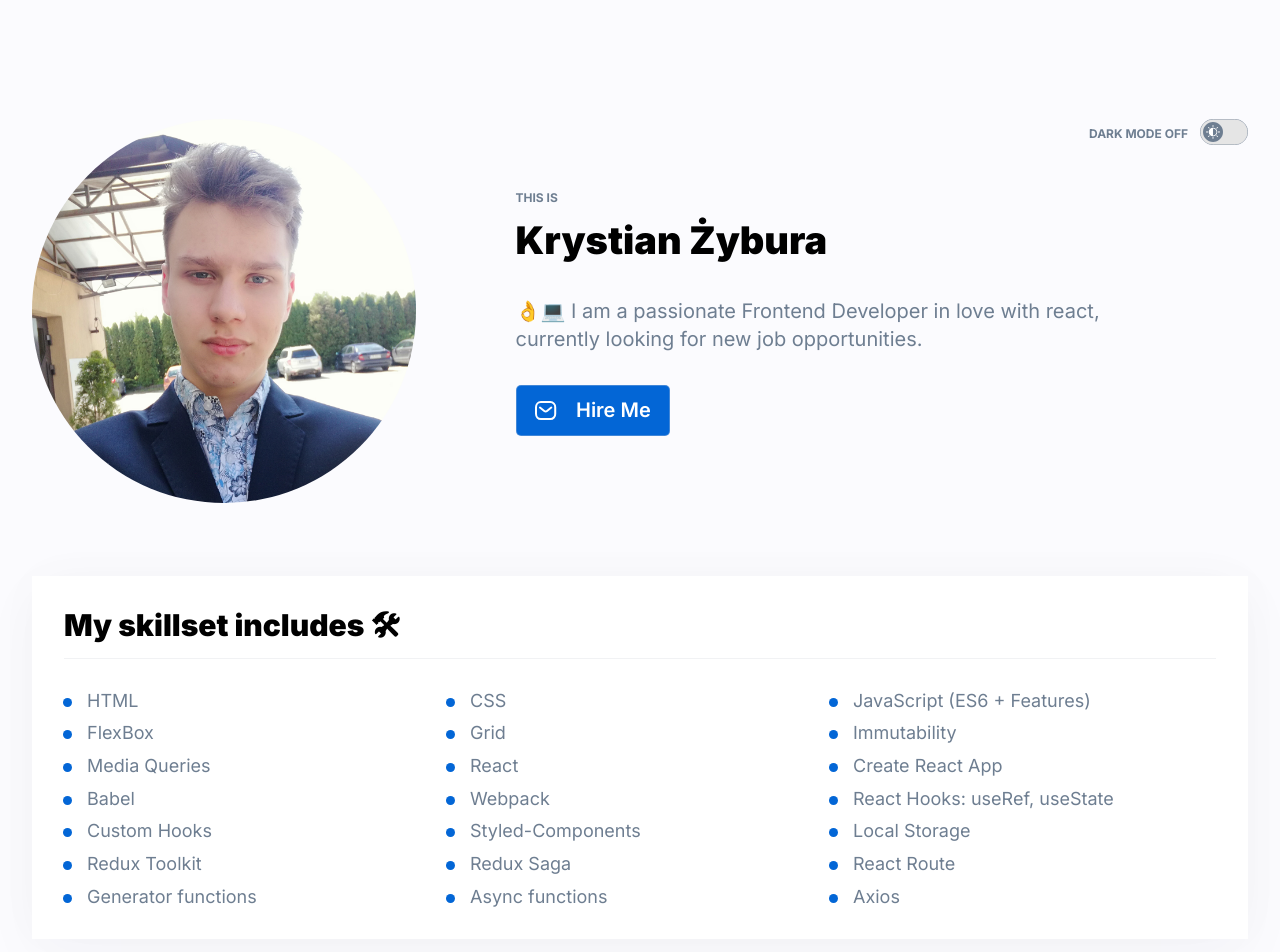
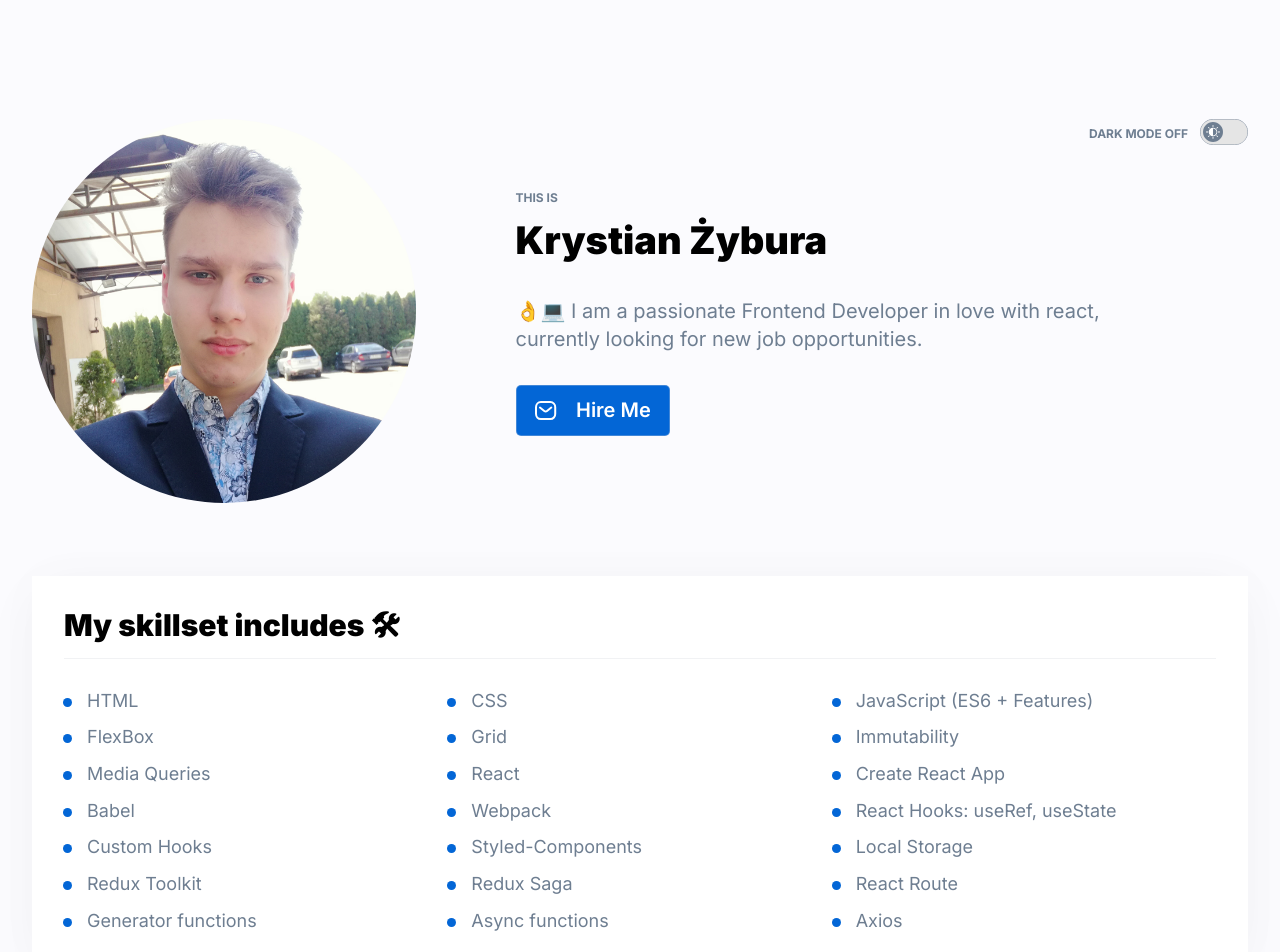
Before and after one commit to KrystianZybura/Personal-Homepage, a React (Vite) app: page / in a window 1280 px wide. Shown: the top 952 px of the page. Built offline with nearby package versions, Linux system fonts and the light colour scheme; no server answers.

Commit message:
gap changed

```diff
--- a/src/App/common/Section/styled.js
+++ b/src/App/common/Section/styled.js
@@ -25,7 +25,7 @@ const SectionUl = styled.ul`
   list-style-image: url("src/App/assets/ellipse.svg");
   display: grid;
   grid-template-columns: 1fr 1fr 1fr;
-  gap: 12px;
+  gap: 16px;
   margin: 0;
   padding-left: 15px;
 `;
```
